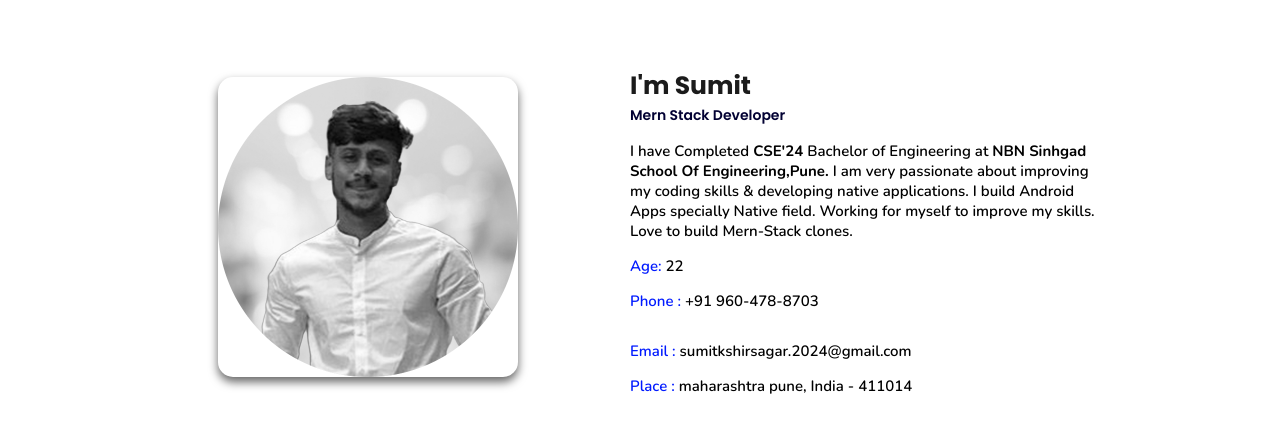
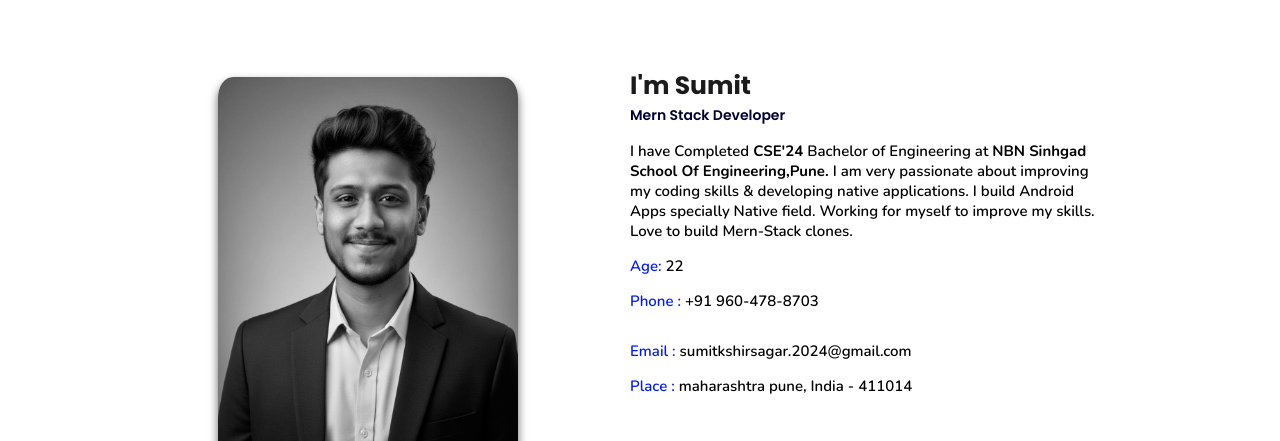
Before and after one commit to SUMITkshirsagar100/sumitkshirsagar.github.io, a plain HTML site: page index.html in a window 1280 px wide. Shown: the part 876-1317 px from the top of the page. Drawn offline with nearby package versions, Linux system fonts and the light colour scheme; a script that the page names is missing.

Commit message:
Update index.html

```diff
--- a/index.html
+++ b/index.html
@@ -11,7 +11,7 @@
     <!-- Font Awesome -->
     <link rel="stylesheet" href="https://cdnjs.cloudflare.com/ajax/libs/font-awesome/5.15.3/css/all.min.css" integrity="sha512-iBBXm8fW90+nuLcSKlbmrPcLa0OT92xO1BIsZ+ywDWZCvqsWgccV3gFoRBv0z+8dLJgyAHIhR35VZc2oM/gI1w==" crossorigin="anonymous" referrerpolicy="no-referrer" />
     <!-- Favicon -->
-    <link id='favicon' rel="shortcut icon" href="./assets/images/sumitprofile.png" type="image/x-png">
+    <link id='favicon' rel="shortcut icon" href="./assets/images/photo_2025-09-16_11-59-39.jpg" type="image/x-png">
     <title>Portfolio | Sumit Kshirsagar</title>
 
 
@@ -86,7 +86,7 @@
     <div class="row">
 
     <div class="image">
-        <img draggable="false" class="tilt" src="./assets/images/sumitprofile.png" alt="">
+        <img draggable="false" class="tilt" src="./assets/images/photo_2025-09-16_11-59-39.jpg" alt="">
     </div>
     <div class="content">
         <h3>I'm Sumit</h3>
```
